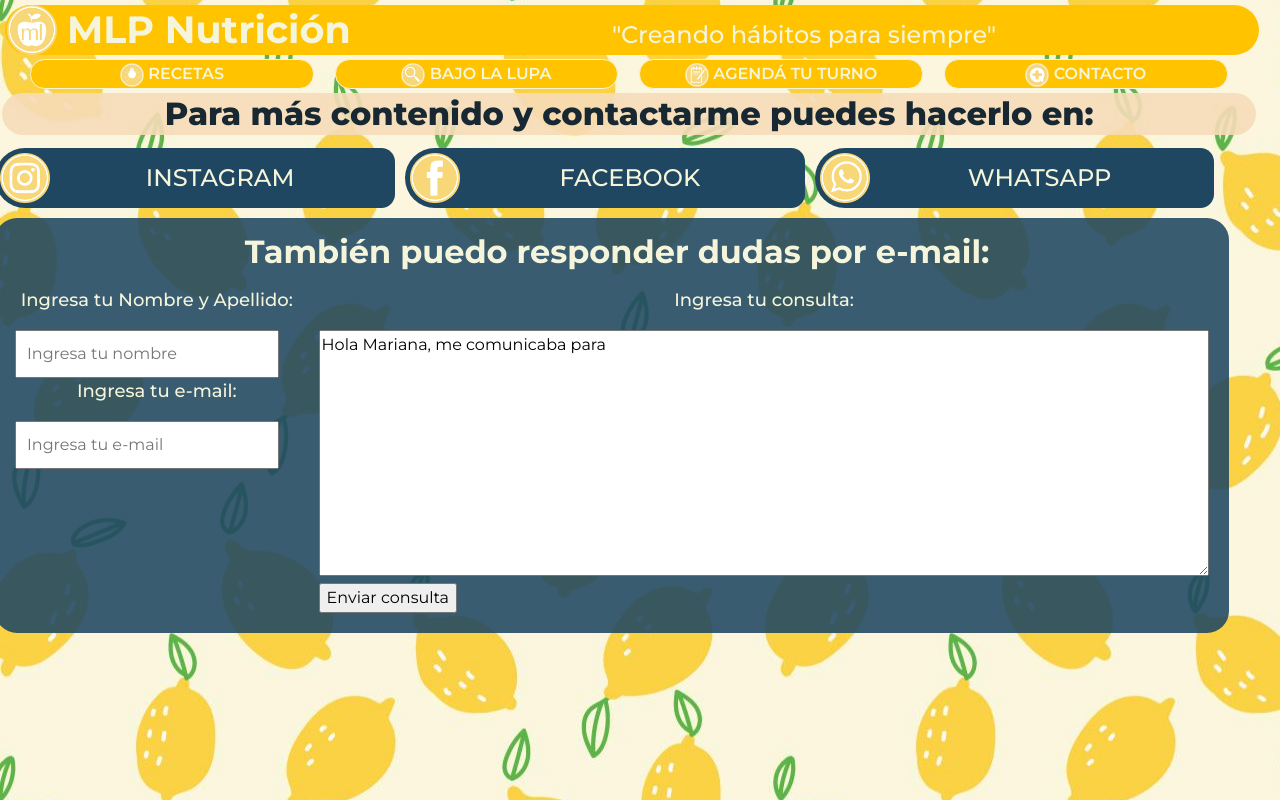
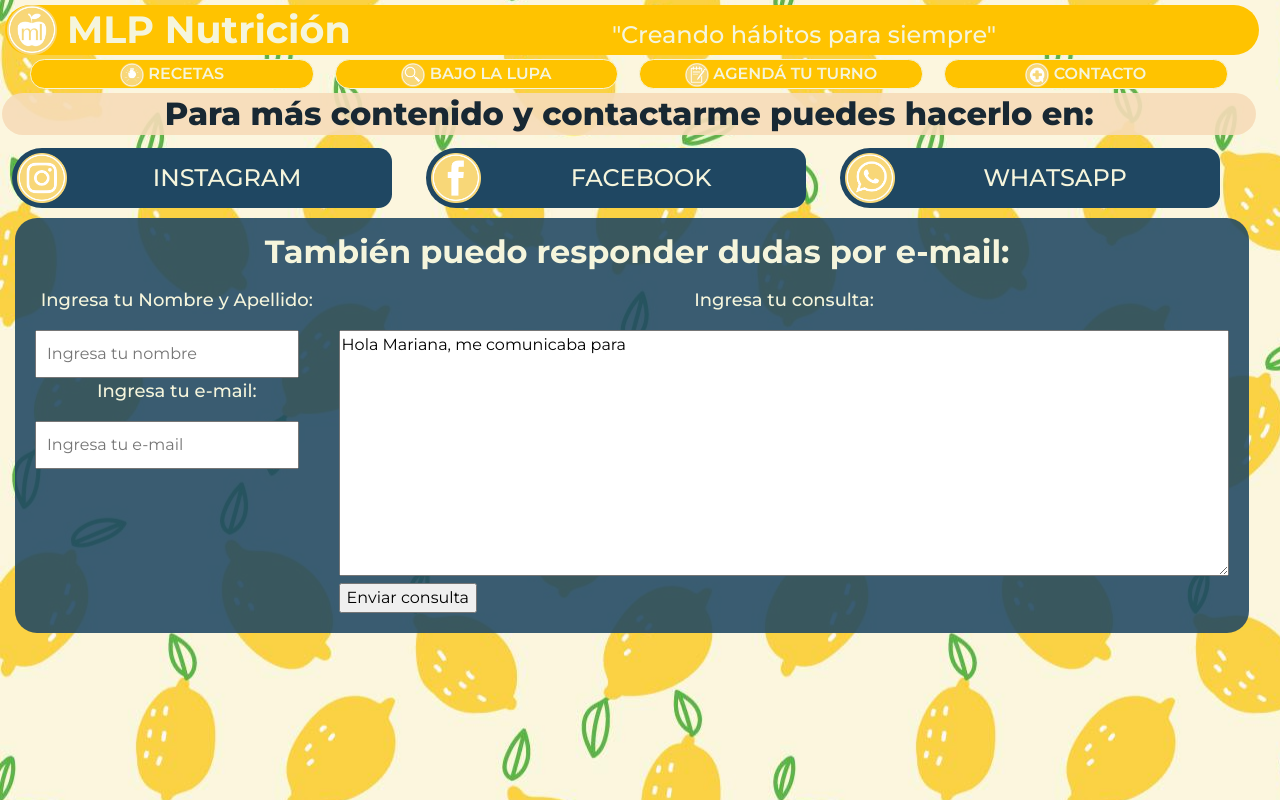
Before and after one commit to JoseALopezP/proyectoCoder, a plain HTML site: page pages/contact.html in a window 1280 px wide. Drawn offline with nearby package versions, Linux system fonts and the light colour scheme; a web font is replaced by a local one.

Commit message:
Added botstrap grid system to social media links

```diff
--- a/main.css
+++ b/main.css
@@ -868,18 +868,15 @@ body{
 .socialBlock{
     animation: transitionInContent 1s;
     position: relative;
-    left: -10px;
-    top: 35px;
-    display: flex;
-    flex-direction: column;
+    left: 0px;
+    top: 50px;
     width: 98%;
     font-family: montserrat;
+    background-color: #18283300;
 }
 .socialBlock a{
     display: flex;
-    flex-flow: row;
     align-items: center;
-    width: calc(100% - 10px);
     min-width: 290px;
     margin: 5px;
     padding: 5px;
@@ -905,12 +902,6 @@ body{
     .socialBlock{
         left: -10px;
         top: 10px;
-        display: flex;
-        flex-direction: row;
-    }
-    .socialBlock a{
-        width: calc(33% - 10px);
-        justify-content: space-between;
     }
 }
 
@@ -919,8 +910,8 @@ body{
 .emailForm{
     animation: transitionInContent2 1s;
     position: relative;
-    top: 35px;
-    left: -5px;
+    top: 50px;
+    left: 15px;
     display: grid;
     width: calc(98vw - 20px);
     min-width: 290px;
--- a/pages/contact.html
+++ b/pages/contact.html
@@ -63,10 +63,18 @@
     <div class="titleBlock">
         <h1>Para más contenido y contactarme puedes hacerlo en:</h1>
     </div>
-    <div class="socialBlock">
-        <a href="https://www.instagram.com/mlp.nutricion/" target="_blank"><img src="../media/img/iconos/instagram.png" alt="INSTAGRAM"><h4>INSTAGRAM</h4></a>
-        <a href="https://www.facebook.com/search/top?q=mlp.nutricion" target="_blank"><img src="../media/img/iconos/facebook.png" alt="FACEBOOK"><h4>FACEBOOK</h4></a>
-        <a href="https://api.whatsapp.com/send?phone=542612538117&text=%C2%A1Hola%20Mariana!%20Quisiera%20consultarte%20sobre..." target="_blank"><img src="../media/img/iconos/whatsapp.png" alt="WHATSAPP"><h4>WHATSAPP</h4></a>
+    <div class="container socialBlock">
+        <div class="row">
+            <div class="col-md-12 col-xl-4">
+                <a href="https://www.instagram.com/mlp.nutricion/" target="_blank"><img src="../media/img/iconos/instagram.png" alt="INSTAGRAM"><h4>INSTAGRAM</h4></a>
+            </div>
+            <div class="col-md-12 col-xl-4">
+                <a href="https://www.facebook.com/search/top?q=mlp.nutricion" target="_blank"><img src="../media/img/iconos/facebook.png" alt="FACEBOOK"><h4>FACEBOOK</h4></a>
+            </div>
+            <div class="col-md-12 col-xl-4">
+                <a href="https://api.whatsapp.com/send?phone=542612538117&text=%C2%A1Hola%20Mariana!%20Quisiera%20consultarte%20sobre..." target="_blank"><img src="../media/img/iconos/whatsapp.png" alt="WHATSAPP"><h4>WHATSAPP</h4></a>
+            </div>
+        </div>
     </div>
     <!--Formulario de contacto por mail-->
     <form action="succesfulmail.html">
```
